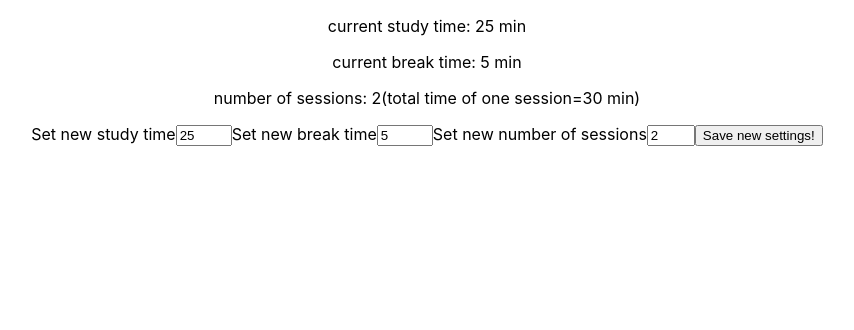
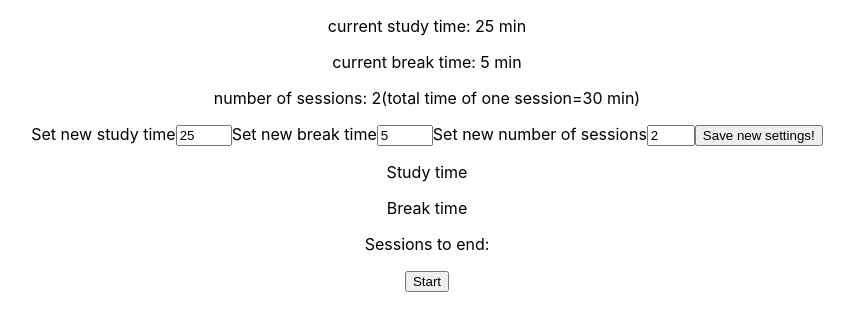
Before and after one commit to mb-dir/Pomodoro-Deluxe, a React (Create React App) app: page / in a window 1280 px wide. Shown: the top 330 px of the page, without its empty margins (213-1067 px from the left). Built offline with nearby package versions, Linux system fonts and the light colour scheme.

Commit message:
Basic structure of PomodoroTimer
This componentn will recive the times settings and based on this will
count down the study and break time

```diff
--- a/src/App.js
+++ b/src/App.js
@@ -3,6 +3,7 @@ import React from "react";
 
 //components import
 import PomodoroSettings from "./components/PomodoroSettings/PomodoroSettings";
+import PomodoroTimer from "./components/PomodoroTimer/PomodoroTimer";
 
 function App() {
   //Default value - user will be able to change it via special component
@@ -39,6 +40,11 @@ function App() {
           updateBreakTime={updateBreakTime}
           updateNumberOfSessions={updateNumberOfSessions}
         />
+        <PomodoroTimer
+          studyTime={studyTime}
+          breakTime={breakTime}
+          numberOfSessions={numberOfSessions}
+        />
       </div>
     </div>
   );
--- /dev/null
+++ b/src/components/PomodoroTimer/PomodoroTimer.js
@@ -0,0 +1,21 @@
+import React from "react";
+function PomodoroTimer(times) {
+  return (
+    <div>
+      <div>
+        <p>Study time</p>
+      </div>
+
+      <div>
+        <p>Break time</p>
+      </div>
+
+      <div>
+        <p>Sessions to end: </p>
+      </div>
+      <button>Start</button>
+    </div>
+  );
+}
+
+export default PomodoroTimer;
```
